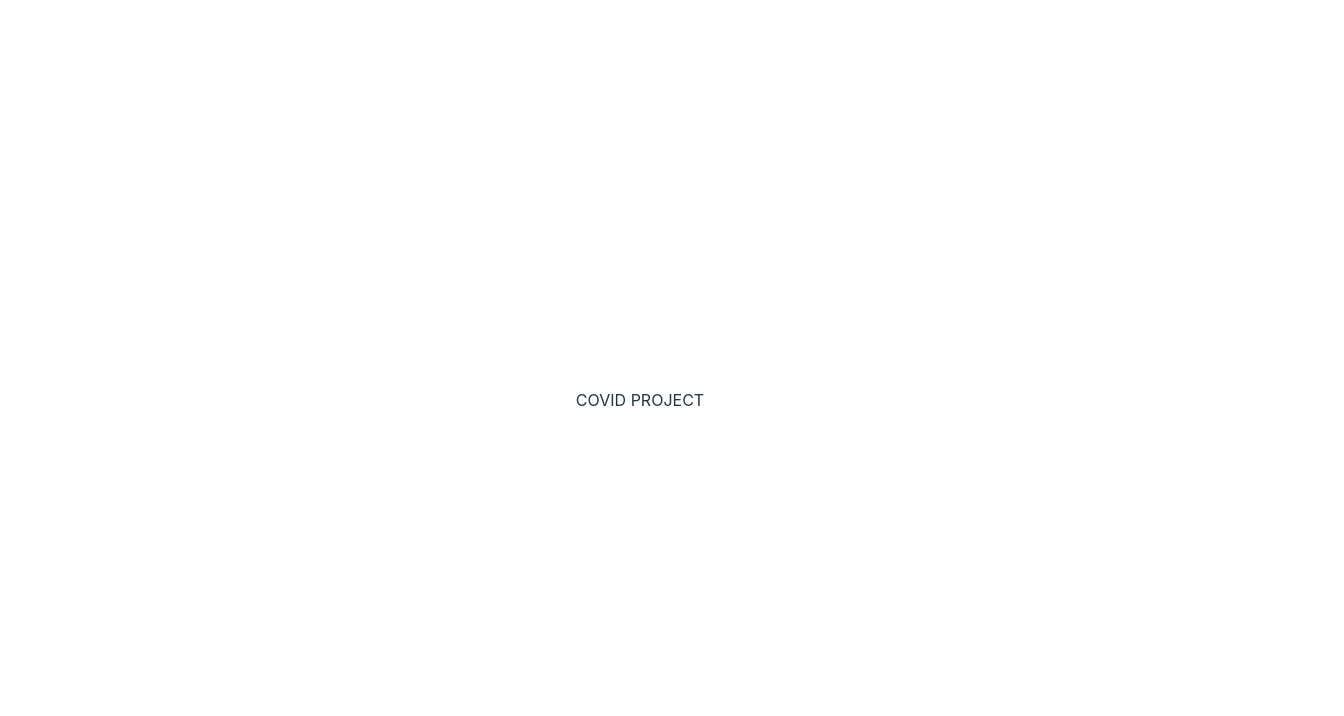
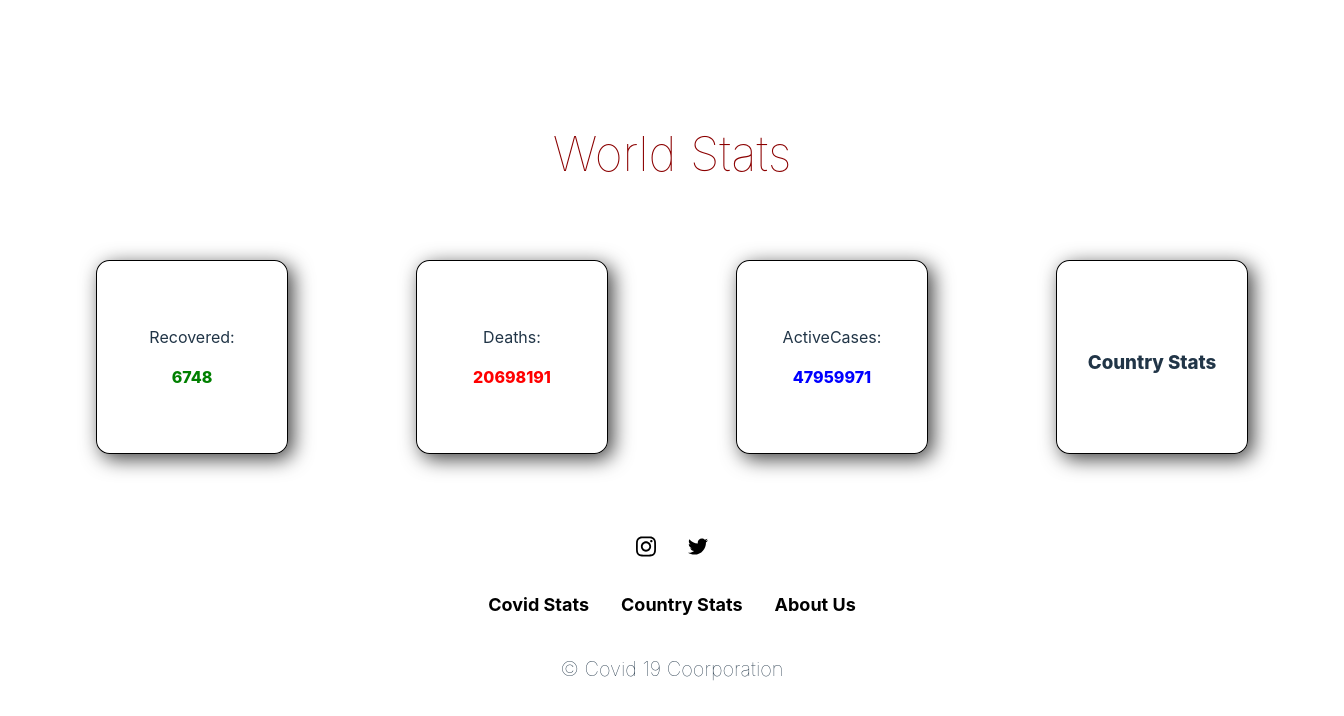
Before and after one commit to demir-subasic/Covid-19, a React (Vite) app: page / in a window 1280 px wide. Shown: the top 716 px of the page, 1344 px wide, since content can reach past the window. Built offline with nearby package versions, Linux system fonts and the light colour scheme.

Commit message:
WorldSection and Footer

```diff
--- a/src/App.jsx
+++ b/src/App.jsx
@@ -1,11 +1,14 @@
 import React from 'react'
 import './App.css'
+import WorldSection from './miniComponents/WorldSection'
+import Footer from './components/Footer/footer'
 
 function App() {
 
   return (
     <div>
-      COVID PROJECT
+      <WorldSection />
+      <Footer />
     </div>
   )
 }
--- /dev/null
+++ b/src/assets/index.jsx
@@ -0,0 +1,2 @@
+export {default as instagram} from  './instagram.svg';
+export {default as twitter} from  './twitter.svg';
--- /dev/null
+++ b/src/components/Footer/footer.jsx
@@ -0,0 +1,23 @@
+import React from 'react';
+import './Footer.scss';
+import {instagram, twitter} from '../../assets/index'
+
+
+const Footer = () => {
+  return(
+    <div className="footer">
+      <div className="footer-icons">
+        <img src={instagram} alt="instagram" />
+        <img src={twitter} alt="twitter" />
+      </div>
+      <div className="footer-content">
+        <a href="#">Covid Stats</a>
+        <a href="#">Country Stats</a>
+        <a href="#">About Us</a>
+      </div>
+      <h3>© Covid 19 Coorporation</h3>
+    </div>
+  )
+}
+
+export default Footer;
--- /dev/null
+++ b/src/components/Footer/footer.scss
@@ -0,0 +1,38 @@
+.footer{
+    display: flex;
+    flex-direction: column;
+    justify-content: center;
+    align-items: center;
+    width: 100%;
+    margin-top: 5rem;
+
+    h3{
+        font-size: 20px;
+        font-weight: 100;
+    }
+
+    .footer-content{
+        margin-bottom:  1rem;
+
+        a{
+            margin: 0 1rem;
+            text-decoration: none;
+            color: black;
+            font-size: 18px;
+            font-weight: bold;
+        }
+
+    }
+
+    .footer-icons{
+        display: flex;
+        margin-bottom: 2rem;
+
+        img{
+            margin: 0 1rem;
+            width: 20px;
+            height: 25px;
+            cursor: pointer;
+        }
+    }
+}
--- /dev/null
+++ b/src/miniComponents/WorldSection.jsx
@@ -0,0 +1,29 @@
+import React from 'react';
+import './worldSection.scss';
+
+const WorldSection = () => {
+  return (
+    <div className='world-section'>
+      <h1>World Stats</h1>
+      <div className='world-section-container'>
+        <div className='world-section-content card'>
+          <p>Recovered:</p>
+          <p className='first-number'>6748</p>
+        </div>
+        <div className='world-section-content card'>
+          <p>Deaths:</p>
+          <p className='second-number'>20698191</p>
+        </div>
+        <div className='world-section-content card'>
+          <p>ActiveCases:</p>
+          <p className='third-number'>47959971</p>
+        </div>
+        <div className='world-section-content card' >
+          <h3 className='last-stats'>Country Stats</h3>
+        </div>
+      </div>
+    </div>
+  )
+};
+
+export default WorldSection;
--- /dev/null
+++ b/src/miniComponents/WorldSection.scss
@@ -0,0 +1,51 @@
+.world-section{
+
+    h1{
+        text-align: center;
+        margin-bottom: 5rem;
+        font-size: 3rem;
+        font-weight: 100;
+        color: darkred;
+    }
+}
+
+.world-section-container {
+    display: flex;
+    flex-direction: row;
+    justify-content: center;
+    align-items: center;
+}
+
+.world-section-content{
+    margin: 0 4rem;
+    -webkit-box-shadow: 10px 10px 10px 0px rgba(0,0,0,0.75);
+    -moz-box-shadow: 10px 10px 10px 0px rgba(0,0,0,0.75);
+    box-shadow: 5px 5px 20px 0px rgba(0, 0, 0, 0.75);
+    height: 12vh;
+    width: 100vh;
+    border: 1px solid black;
+    border-radius: 7%;
+    padding: 3rem 0.2rem;
+    cursor: pointer;
+
+
+    .last-stats{
+        font-weight: 800;
+        margin-top: 40px;
+    }
+
+    .first-number{
+        color: green;
+        font-weight: 800;
+    }
+
+    .second-number{
+        color: red;
+        font-weight: 800;
+    }
+
+    .third-number{
+        color: blue;
+        font-weight: 800;
+    }
+}
```
Also changed, not shown: src/assets/instagram.svg (added), src/assets/twitter.svg (added), src/components/Home/index.jsx (deleted), src/components/Home/index.scss (deleted).
